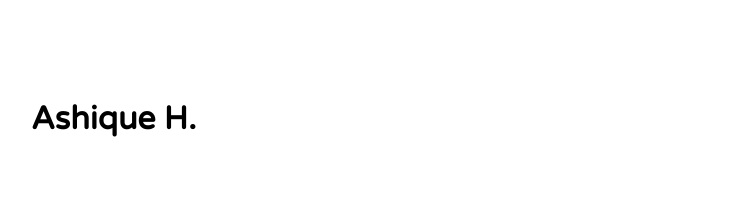
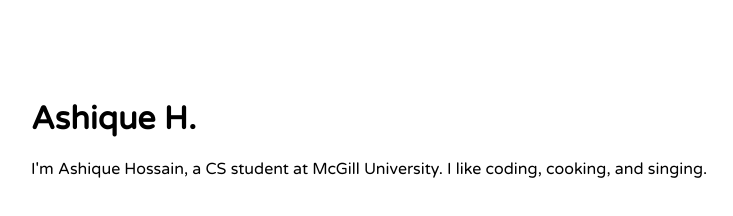
Before and after one commit to ashiqueh/ashiqueh.github.io, a plain HTML site: page about/index.html in a window 1280 px wide. Shown: the whole page, without its empty margins (77-810 px from the left). Drawn offline with Linux system fonts and the light colour scheme.

Commit message:
testing about

```diff
--- a/about/index.html
+++ b/about/index.html
@@ -9,6 +9,11 @@
 <body>
 	<div class="mainContent">
 		<div class="title"><h1><a href="http://ashiqueh.me" id="titleLink">Ashique H.</a></h1></div>
+		<article>
+			<p>
+				I'm Ashique Hossain, a CS student at McGill University. I like coding, cooking, and singing.
+			</p>
+		</article>
 	</div>
 </body>
 </html>
```
